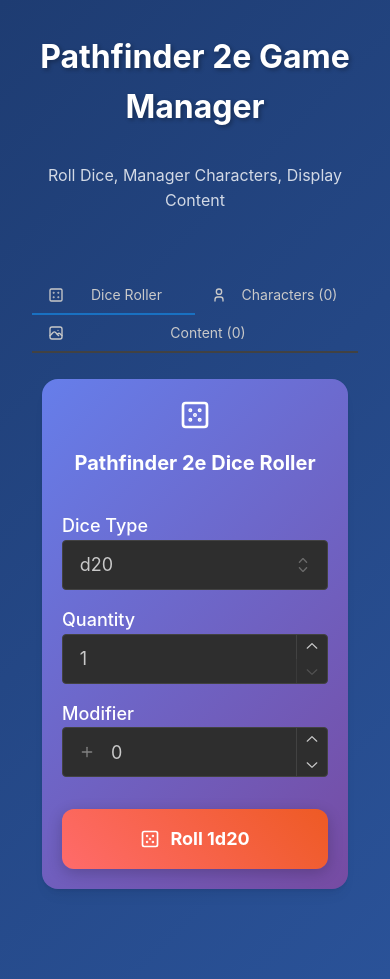
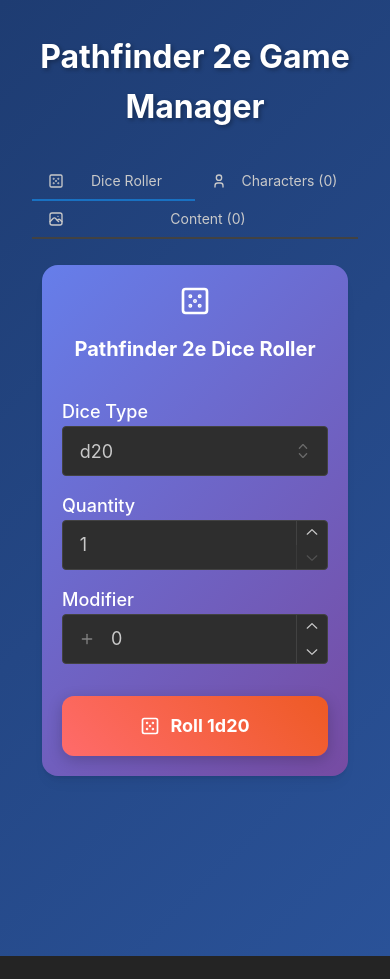
Before and after one commit to EthanShuler/pf2e, a Next.js app: page / in a window 390 px wide. After the commit the page ends 956 px from the top, so only its background shows below. Built offline with nearby package versions, Linux system fonts and the light colour scheme.

Commit message:
update todos

```diff
--- a/app/components/CharacterManager/CharacterManager.tsx
+++ b/app/components/CharacterManager/CharacterManager.tsx
@@ -1,8 +1,3 @@
-// TODO:
-// Add more key info (initiative, perception, etc.)
-// Add damage rolls for weapons
-// Add spell save DC tooltips
-
 'use client';
 
 import { useState } from 'react';
--- a/app/components/ContentManager/ContentManager.tsx
+++ b/app/components/ContentManager/ContentManager.tsx
@@ -1,7 +1,3 @@
-// TODO:
-// Add drag + Drop for slideshow order
-// Use separate page or display slideshow in new popout/window
-
 'use client';
 
 import { useState, useEffect } from 'react';
--- a/app/page.module.css
+++ b/app/page.module.css
@@ -29,7 +29,6 @@
   flex-direction: column;
   gap: 2rem;
   align-items: center;
-  justify-content: center;
   min-height: 100vh;
 }
 
@@ -40,13 +39,6 @@
   text-align: center;
   margin: 0;
   text-shadow: 2px 2px 4px rgba(0, 0, 0, 0.3);
-}
-
-.subtitle {
-  font-size: 1.2rem;
-  color: rgba(255, 255, 255, 0.8);
-  text-align: center;
-  margin: 0 0 2rem 0;
 }
 
 .tabs {
@@ -61,10 +53,6 @@
   .title {
     font-size: 2rem;
   }
-
-  .subtitle {
-    font-size: 1rem;
-  }
 }
 
 @media (max-width: 600px) {
--- a/app/page.tsx
+++ b/app/page.tsx
@@ -7,7 +7,7 @@
 import { ProcessedCharacter } from './types/character';
 import { ContentItem } from './types/content';
 import { Tabs } from '@mantine/core';
-import { IconDice, IconUser, IconPhoto } from '@tabler/icons-react';
+import { IconDice5, IconUser, IconPhoto } from '@tabler/icons-react';
 import styles from "./page.module.css";
 
 export default function Home() {
@@ -18,11 +18,10 @@
     <div className={styles.page}>
       <main className={styles.main}>
         <h1 className={styles.title}>Pathfinder 2e Game Manager</h1>
-        <p className={styles.subtitle}>Roll Dice, Manager Characters, Display Content</p>
 
         <Tabs defaultValue="dice" className={styles.tabs}>
           <Tabs.List grow>
-            <Tabs.Tab value="dice" leftSection={<IconDice size={16} />}>
+            <Tabs.Tab value="dice" leftSection={<IconDice5 size={16} />}>
               Dice Roller
             </Tabs.Tab>
             <Tabs.Tab value="characters" leftSection={<IconUser size={16} />}>
```
Also changed, not shown: 1 other file (tests, documents, lock files or other folders).
